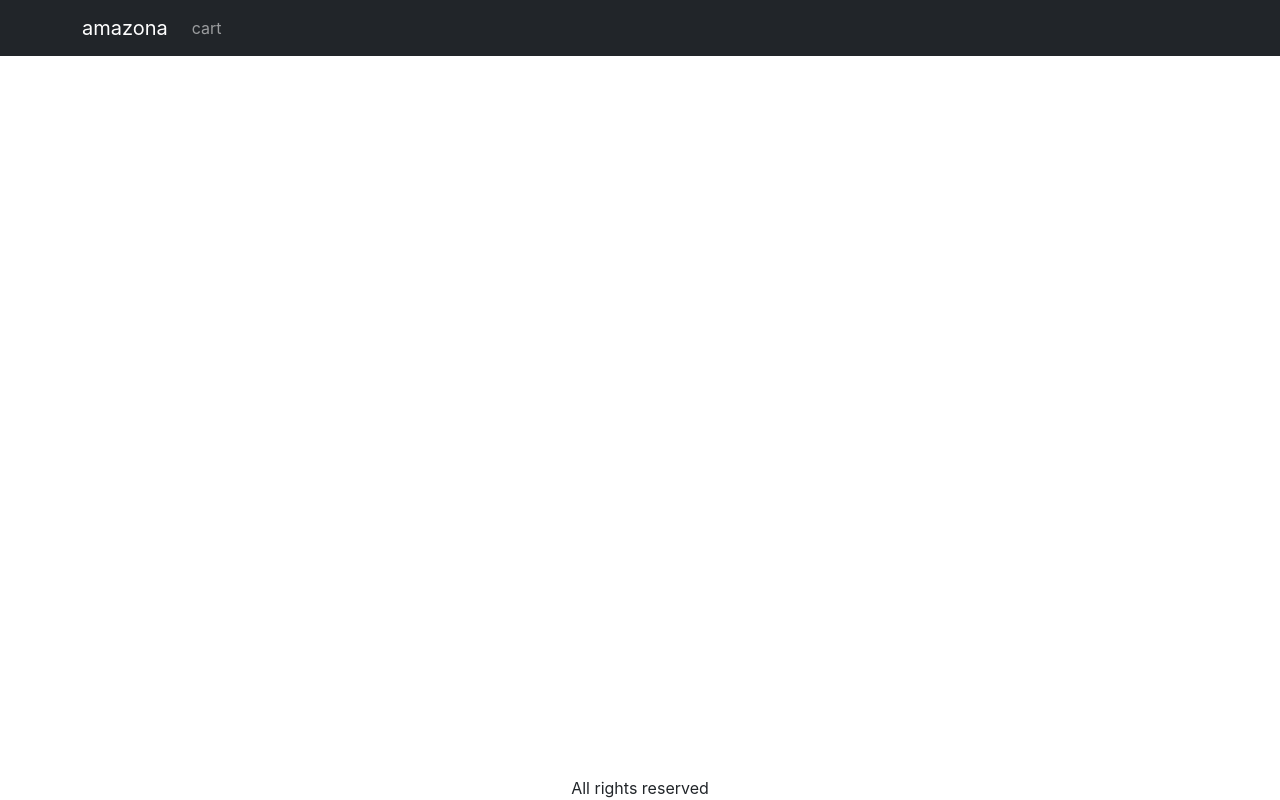
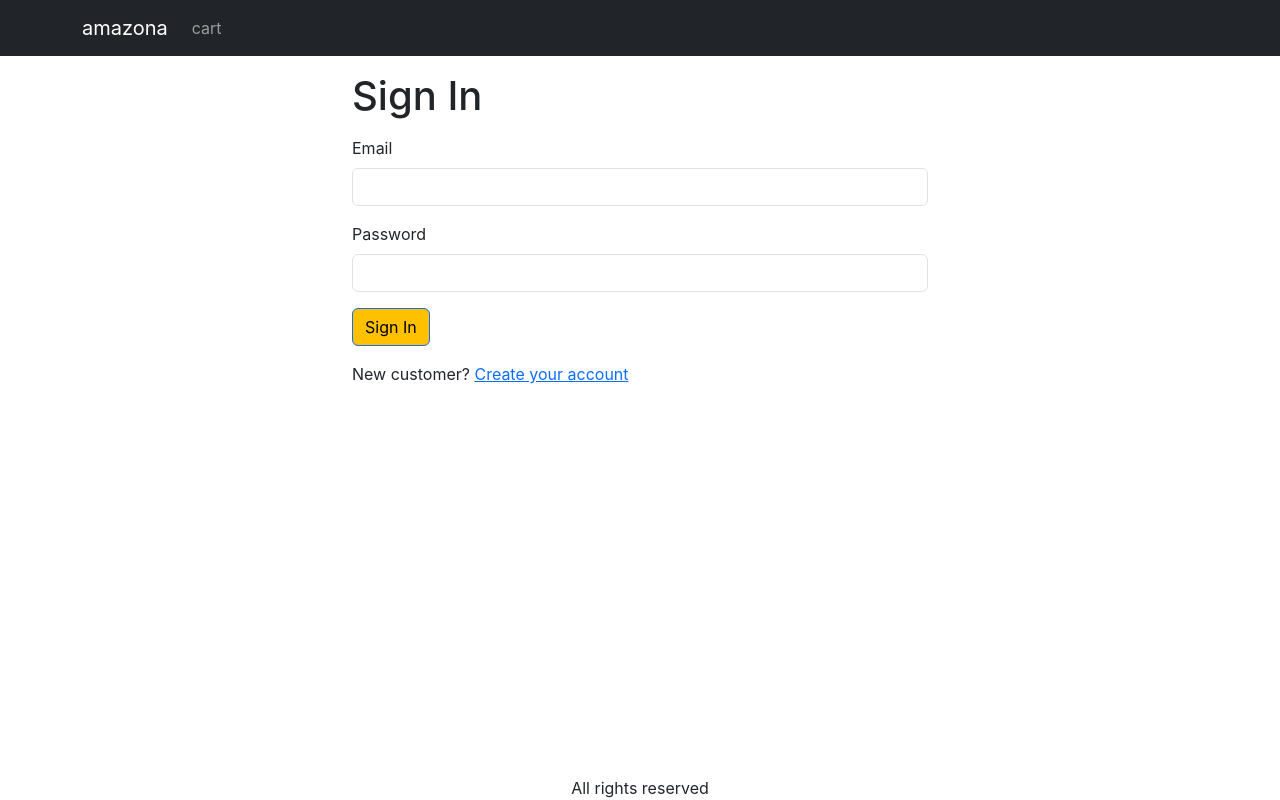
Before and after one commit to ARUNCHANDERRC/amazona, a React (Create React App) app in the folder frontend/: page /signin in a window 1280 px wide. Built offline with nearby package versions, Linux system fonts and the light colour scheme.

Commit message:
18-Create-Signin-Screen

```diff
--- a/frontend/src/App.js
+++ b/frontend/src/App.js
@@ -9,6 +9,7 @@
 import Nav from 'react-bootstrap/Nav';
 import { Store } from './Store';
 import CartScreen from './screens/CartScreen';
+import SigninScreen from './screens/SigninScreen';
 
 function App() {
   const { state } = useContext(Store);
@@ -41,6 +42,7 @@
               <Route path="/product/:slug" element={<ProductScreen />} />
               <Route path="/" element={<HomeScreen />} />
               <Route path="/cart" element={<CartScreen/>} />
+              <Route path="/signin" element={<SigninScreen/>} />
             </Routes>
           </Container>
         </main>
--- a/frontend/src/index.css
+++ b/frontend/src/index.css
@@ -48,3 +48,7 @@
 .img-thumbnail{
   height: 80px;
 }
+
+.small-container{
+  max-width:600px;
+}
--- /dev/null
+++ b/frontend/src/screens/SigninScreen.js
@@ -0,0 +1,38 @@
+import React from 'react';
+import { Button, Container, Form } from 'react-bootstrap';
+import { Helmet } from 'react-helmet-async';
+import { Link, redirect, useLocation } from 'react-router-dom';
+
+export default function SigninScreen() {
+    const {search} = useLocation();
+    const redirectInUrl = new URLSearchParams(search).get('redirect');
+    const redirect = redirectInUrl ? redirectInUrl : '/';
+
+  return (
+    <div>
+      <Container className="small-container">
+        <Helmet>
+          <title>Sign In</title>
+        </Helmet>
+        <h1 className="my-3">Sign In</h1>
+        <Form>
+          <Form.Group className="mb-3" controlId="email">
+            <Form.Label>Email</Form.Label>
+            <Form.Control type="email" required></Form.Control>
+          </Form.Group>
+          <Form.Group className="mb-3" controlId="email">
+            <Form.Label>Password</Form.Label>
+            <Form.Control type="password" required></Form.Control>
+          </Form.Group>
+          <div className='mb-3'>
+            <Button type='submit'>Sign In</Button>
+          </div>
+          <div className='mb-3'>
+            New customer?{' '}
+            <Link to={`/signup?redirect=${redirect}`}>Create your account</Link>
+          </div>
+        </Form>
+      </Container>
+    </div>
+  );
+}
```
Also changed, not shown: 1 other file (tests, documents, lock files or other folders).
